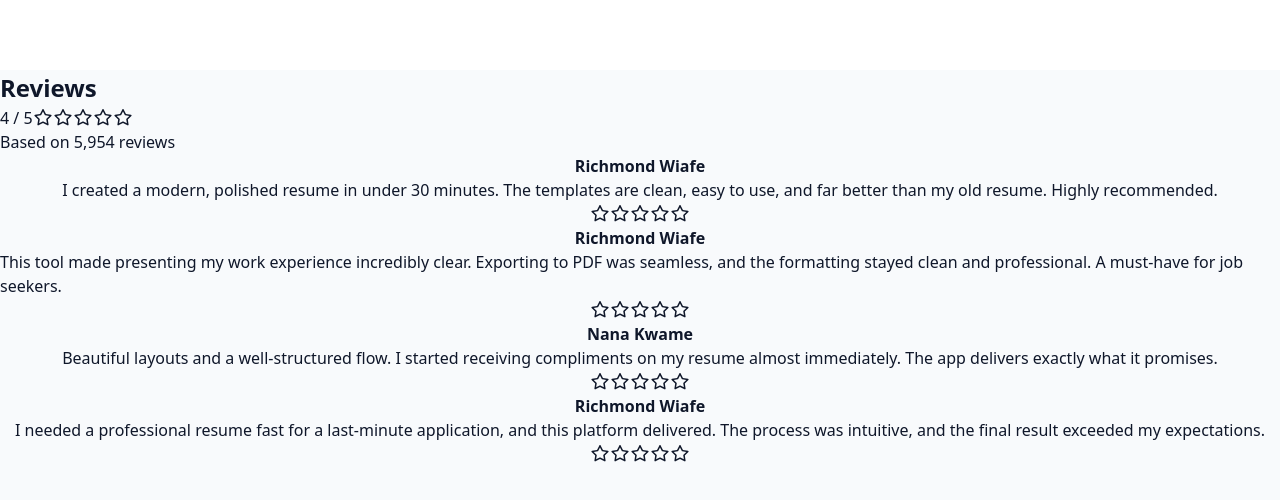
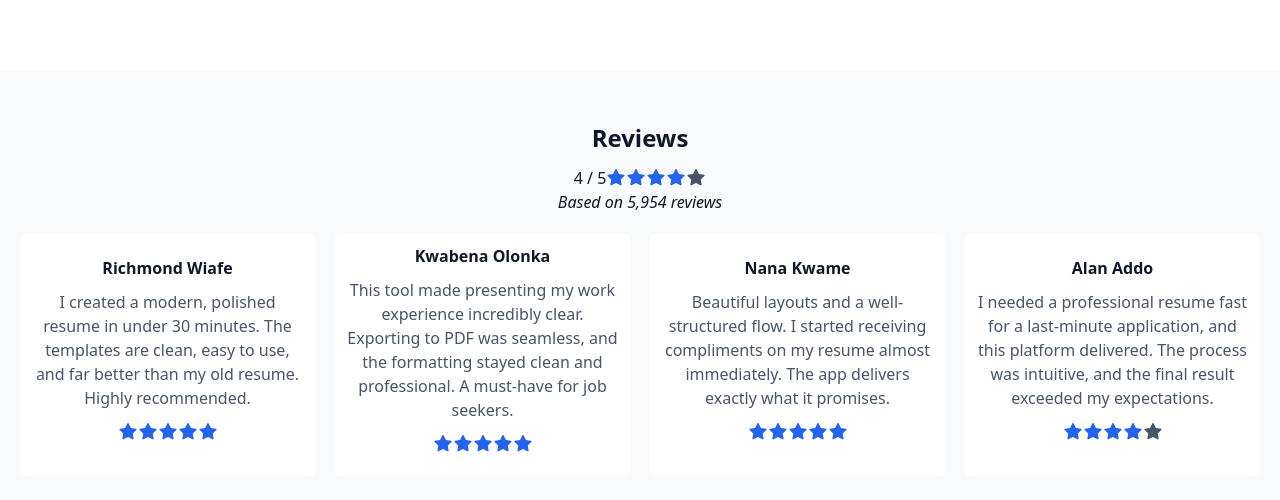
Before and after one commit to 4wiafe/cv-builder, a React (Vite) app in the folder cv-application/: page / in a window 1280 px wide. Shown: the part 1781-2281 px from the top of the page. Before the commit the page ends 2247 px from the top, so only its background shows below. Built offline with nearby package versions, Linux system fonts and the light colour scheme.

Commit message:
Style the review section

```diff
--- a/cv-application/src/pages/LandingPage/Reviews.jsx
+++ b/cv-application/src/pages/LandingPage/Reviews.jsx
@@ -1,6 +1,7 @@
 import ReviewsCard from "../../components/ReviewsCard";
 import { FontAwesomeIcon } from "@fortawesome/react-fontawesome";
-import { faStar } from "@fortawesome/free-regular-svg-icons";
+import { faStar } from "@fortawesome/free-solid-svg-icons";
+import "../../styles/Reviews.css";
 
 export default function Reviews() {
   return (
@@ -19,6 +20,7 @@ export default function Reviews() {
           Based on 5,954 reviews
         </p>
       </div>
+      <div className="review-cards">
       <ReviewsCard
         name="Richmond Wiafe"
         review="I created a modern, polished resume in under 30 minutes. The templates are clean, easy to use, and far better than my old resume. Highly recommended."
@@ -33,7 +35,7 @@ export default function Reviews() {
         }
       />
       <ReviewsCard
-        name="Richmond Wiafe"
+        name="Kwabena Olonka"
         review="This tool made presenting my work experience incredibly clear. Exporting to PDF was seamless, and the formatting stayed clean and professional. A must-have for job seekers."
         ratings={
           <>
@@ -59,7 +61,7 @@ export default function Reviews() {
         }
       />
       <ReviewsCard
-        name="Richmond Wiafe"
+        name="Alan Addo"
         review="I needed a professional resume fast for a last-minute application, and this platform delivered. The process was intuitive, and the final result exceeded my expectations."
         ratings={
           <>
@@ -71,6 +73,7 @@ export default function Reviews() {
           </>
         }
       />
+      </div>
     </section>
   );
 }
--- a/cv-application/src/styles/Reviews.css
+++ b/cv-application/src/styles/Reviews.css
@@ -0,0 +1,58 @@
+#reviews-section {
+  width: 100%;
+  padding: 50px 20px;
+  text-align: center;
+}
+
+.reviews-title {
+  margin-bottom: 10px;
+}
+
+.ratings-count {
+  margin-bottom: 20px;
+}
+
+.stars {
+  margin-bottom: 10px;
+}
+
+.star-icon {
+  color: var(--accent);
+}
+
+.star-icon-nofill {
+  color: var(--text-secondary);
+}
+
+.rating-summary {
+  font-style: italic;
+}
+
+.review {
+  color: var(--text-secondary);
+}
+
+.review-cards {
+  display: grid;
+  grid-template-columns: repeat(auto-fit, minmax(250px, 1fr));
+  gap: 20px;
+}
+
+.review-card {
+  padding: 10px;
+  border-radius: 5px;
+  background: var(--surface);
+  display: flex;
+  flex-direction: column;
+  justify-content: center;
+  align-items: center;
+  gap: 10px;
+  transition:
+    transform 0.3s ease,
+    border 0.1s ease;
+}
+
+.review-card:hover {
+  border: 1px solid var(--accent);
+  transform: translateY(-3px);
+}
```
